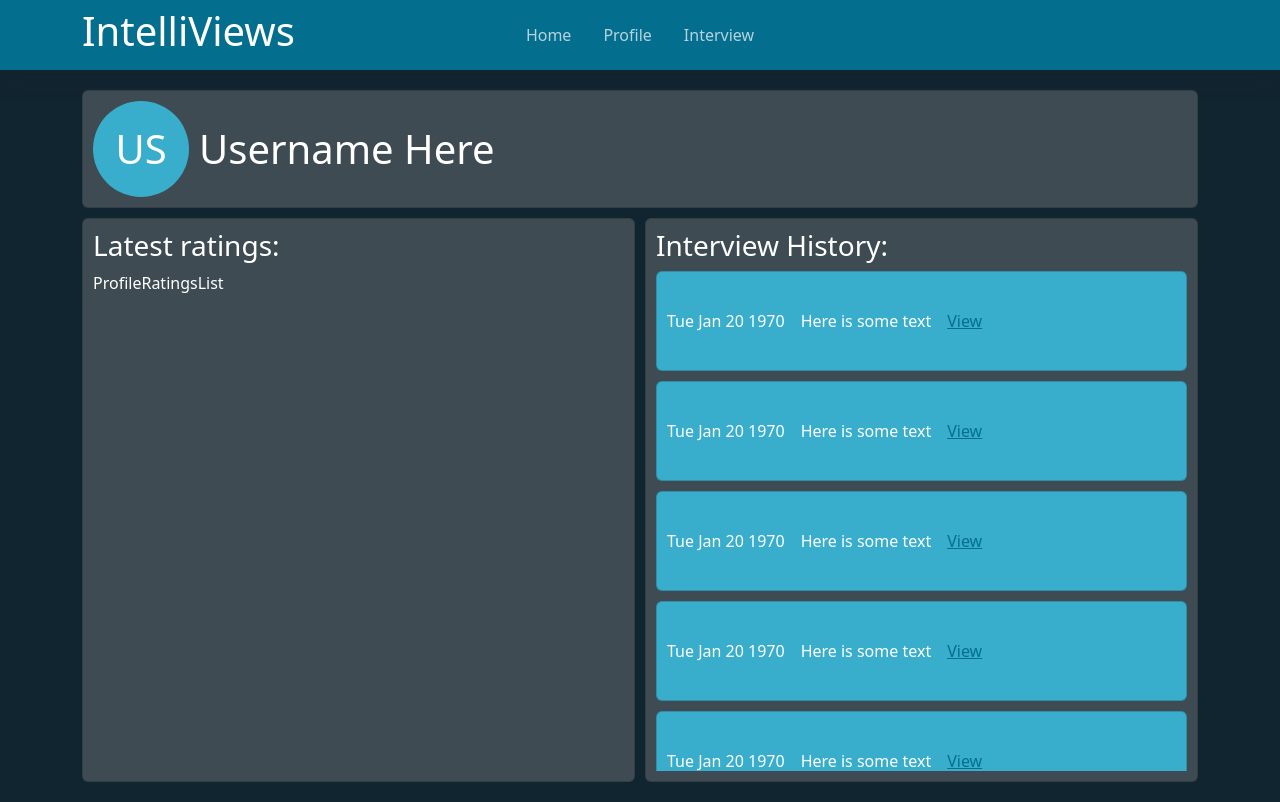
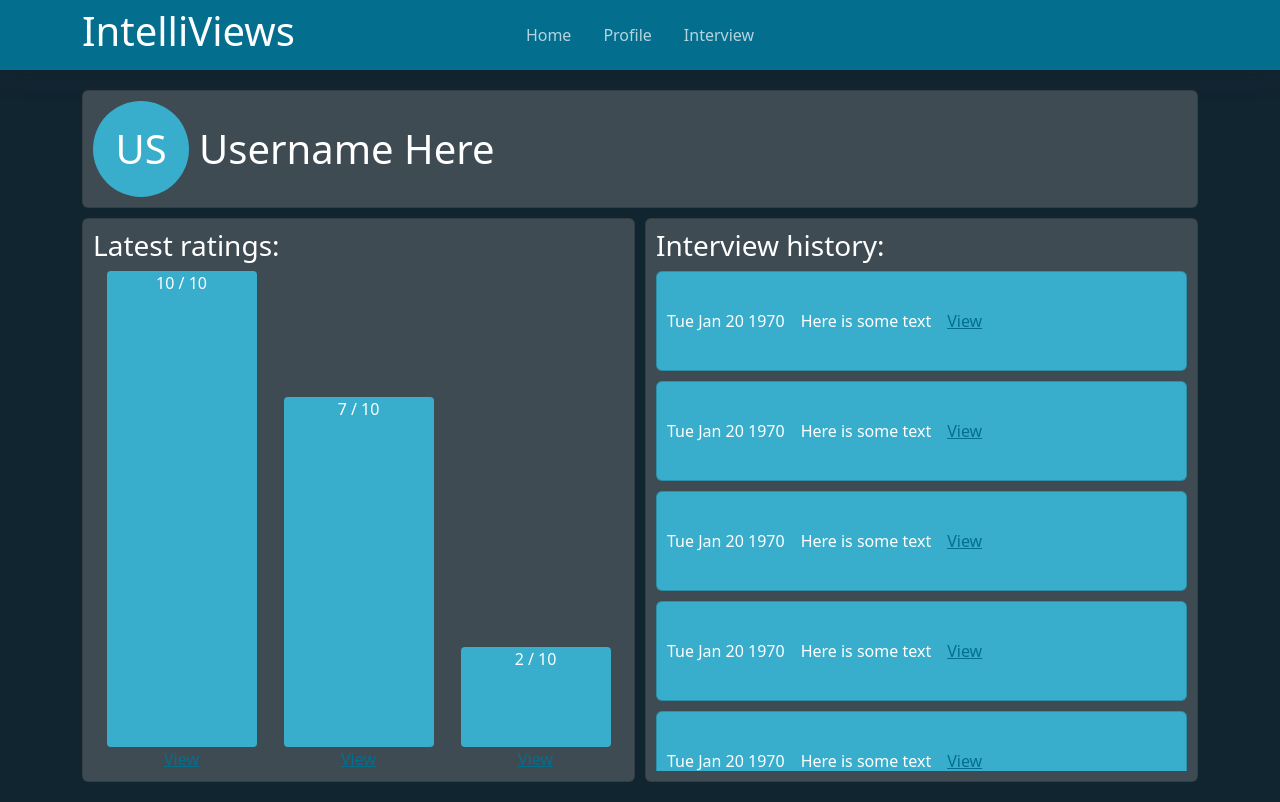
Before and after one commit to IntelliViews/IntelliViews-Frontend, a React (Vite) app: page /profile in a window 1280 px wide. Built offline with nearby package versions, Linux system fonts and the light colour scheme.

Commit message:
Implement ratings podium to profile

```diff
--- a/src/features/profile/Profile.tsx
+++ b/src/features/profile/Profile.tsx
@@ -1,7 +1,7 @@
 import ProfileIcon from "../common/profile-icon/ProfileIcon";
 import "./styles/Profile.css";
-import ProfileInterviewHistory from "./components/ProfileInterviewHistory";
-import ProfileRatingsList from "./components/ProfileRatingsList";
+import ProfileInterviewHistory from "./components/history/ProfileInterviewHistory";
+import ProfileRatingsList from "./components/ratings/ProfileRatingsList";
 
 export default function Profile() {
   return (
@@ -17,7 +17,7 @@ export default function Profile() {
         <ProfileRatingsList />
       </div>
       <div className="card card__profile-info">
-        <h3>Interview History:</h3>
+        <h3>Interview history:</h3>
         <ProfileInterviewHistory />
       </div>
     </div>
--- a/src/features/profile/components/ProfileRatingsList.tsx
+++ /dev/null
@@ -1,3 +0,0 @@
-export default function ProfileRatingsList() {
-  return <div>ProfileRatingsList</div>;
-}
--- a/src/features/profile/styles/ProfileHistoryCard.css
+++ b/src/features/profile/components/history/ProfileHistoryCard.css
@@ -7,4 +7,5 @@
 
 .card__profile-history p {
   margin: 0;
+  text-overflow: ellipsis;
 }
--- a/src/features/profile/components/ProfileHistoryCard.tsx
+++ b/src/features/profile/components/history/ProfileHistoryCard.tsx
@@ -1,6 +1,6 @@
 import { Link } from "react-router-dom";
-import { Message } from "../../../models/Message";
-import "../styles/ProfileHistoryCard.css";
+import { Message } from "../../../../models/Message";
+import "./ProfileHistoryCard.css";
 
 export default function ProfileHistoryCard({ message }: { message: Message }) {
   return (
--- a/src/features/profile/components/ProfileInterviewHistory.tsx
+++ b/src/features/profile/components/history/ProfileInterviewHistory.tsx
@@ -1,6 +1,6 @@
-import { Message } from "../../../models/Message";
+import { Message } from "../../../../models/Message";
 import ProfileHistoryCard from "./ProfileHistoryCard";
-import "../styles/ProfileInterviewHistory.css";
+import "./ProfileInterviewHistory.css";
 
 const sampleMessage: Message = {
   created_at: 1699017614,
--- /dev/null
+++ b/src/features/profile/components/ratings/ProfileRatingsList.tsx
@@ -0,0 +1,11 @@
+import ProfileRatingsPodium from "./ProfileRatingsPodium";
+
+export default function ProfileRatingsList() {
+  return (
+    <div className="d-flex flex-row h-100 justify-content-around">
+      <ProfileRatingsPodium rating={10} />
+      <ProfileRatingsPodium rating={7} />
+      <ProfileRatingsPodium rating={2} />
+    </div>
+  );
+}
--- /dev/null
+++ b/src/features/profile/components/ratings/ProfileRatingsPodium.tsx
@@ -0,0 +1,25 @@
+import { Link } from "react-router-dom";
+
+interface Props {
+  rating: number;
+}
+
+export default function ProfileRatingsPodium(props: Props) {
+  const rating = props.rating * 10 + "%";
+  return (
+    <div className="d-flex justify-content-end flex-column text-center h-100">
+      <span
+        className="rounded-1"
+        style={{
+          minWidth: "150px",
+          width: "auto",
+          height: rating,
+          backgroundColor: "var(--bs-tertiary)",
+        }}
+      >
+        {props.rating} / 10
+      </span>
+      <Link to="/">View</Link>
+    </div>
+  );
+}
--- a/src/features/profile/styles/Profile.css
+++ b/src/features/profile/styles/Profile.css
@@ -25,6 +25,3 @@
   align-items: center;
   gap: 10px;
 }
-
-.card__profile-info {
-}
```
Also changed, not shown: src/features/profile/components/history/ProfileInterviewHistory.css (renamed from src/features/profile/styles/ProfileInterviewHistory.css).
